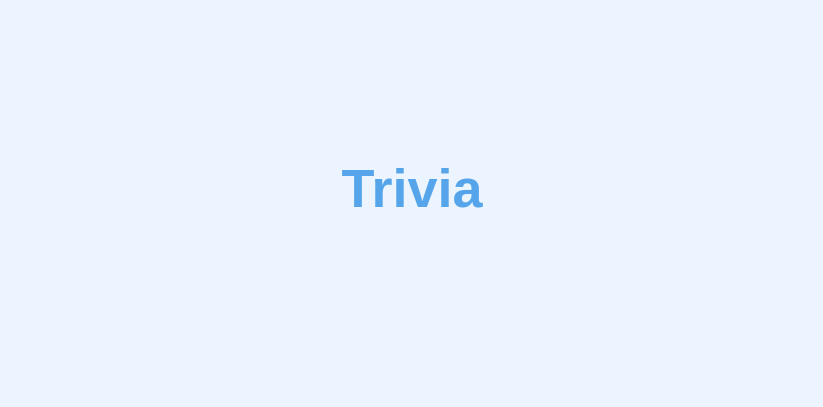
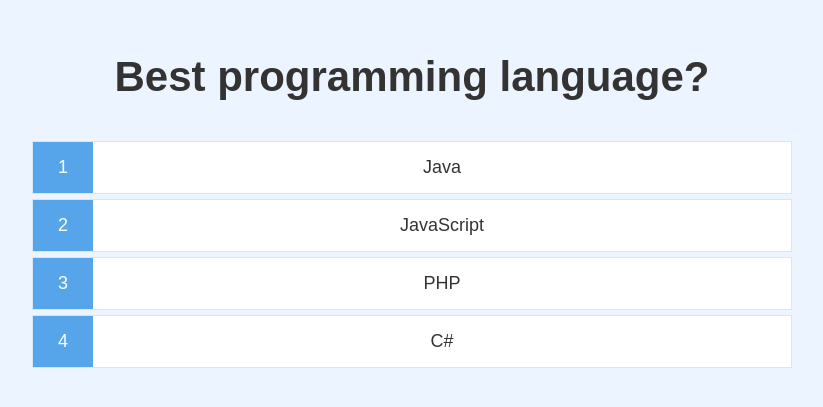
Before and after one commit to jakeherp/react-trivia, a React (Create React App) app: page /quiz in a window 1280 px wide. Shown: the part 187-594 px from the top of the page, without its empty margins (228-1051 px from the left). Built offline with nearby package versions, Linux system fonts and the light colour scheme.

Commit message:
added Question component

```diff
--- /dev/null
+++ b/src/components/atoms/Question.tsx
@@ -0,0 +1,24 @@
+import React from 'react'
+
+interface IProps {
+  question: {
+    question: string;
+    answerChoices: string[];
+  };
+}
+
+const Question = ({ question: { question, answerChoices: answers } }: IProps) => {
+  return (
+    <div>
+      <h2>{question}</h2>
+      {answers.map((answer, index) => (
+        <div className="choice-container" key={`optn-${index}`}>
+          <p className="choice-prefix">{index + 1}</p>
+          <p className="choice-text">{answer}</p>
+        </div>
+      ))}
+    </div>
+  )
+}
+
+export default Question
--- a/src/components/templates/Quiz.tsx
+++ b/src/components/templates/Quiz.tsx
@@ -1,9 +1,20 @@
 import React from 'react';
+import Question from '../atoms/Question';
+
+const dummyQuestion = {
+  question: 'Best programming language?',
+  answerChoices: [
+    'Java',
+    'JavaScript',
+    'PHP',
+    'C#'
+  ]
+}
 
 const Quiz: React.FC = () => {
   return (
     <>
-      <h1>Trivia</h1>
+      <Question question={dummyQuestion} />
     </>
   );
 };
```
